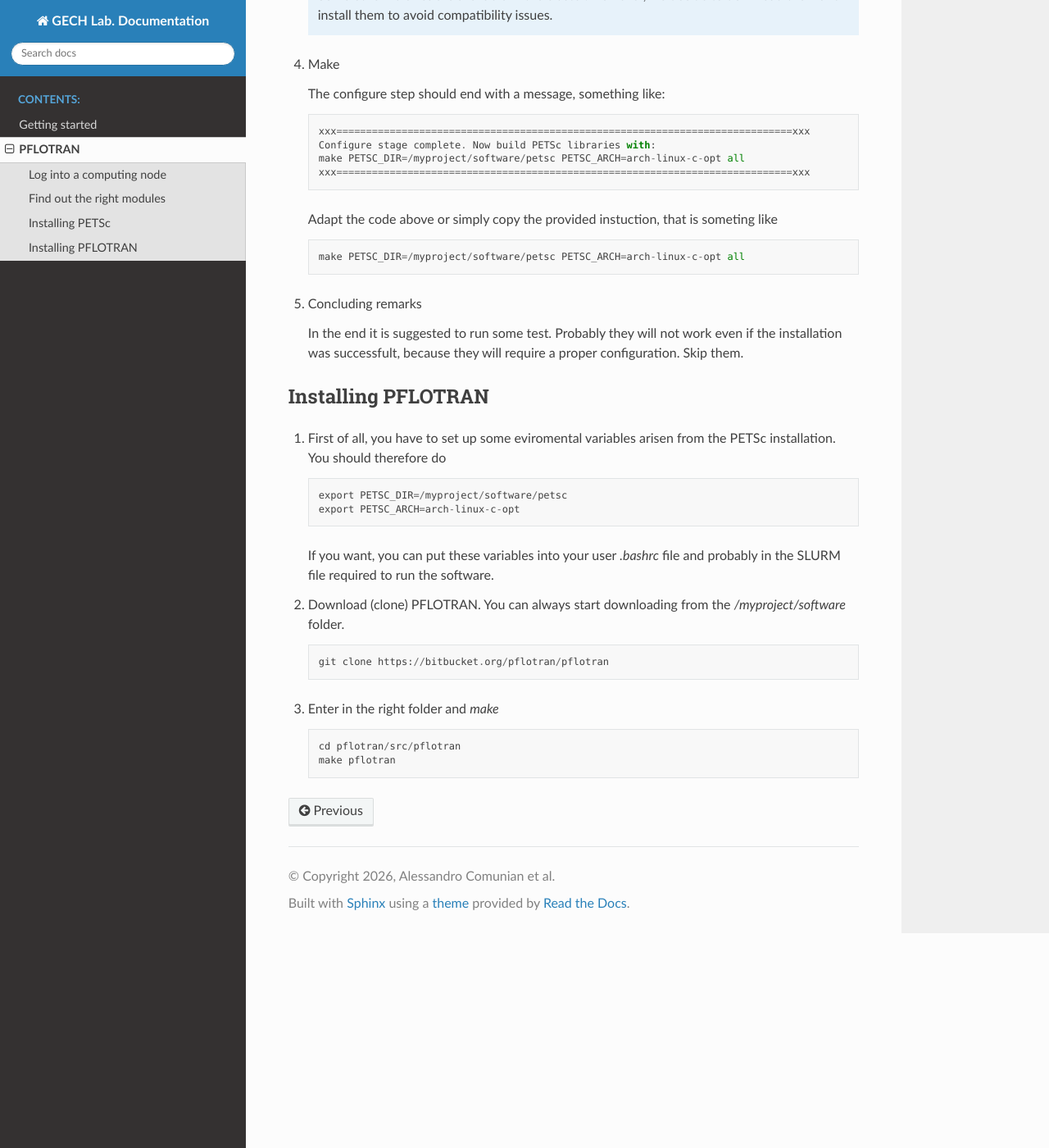
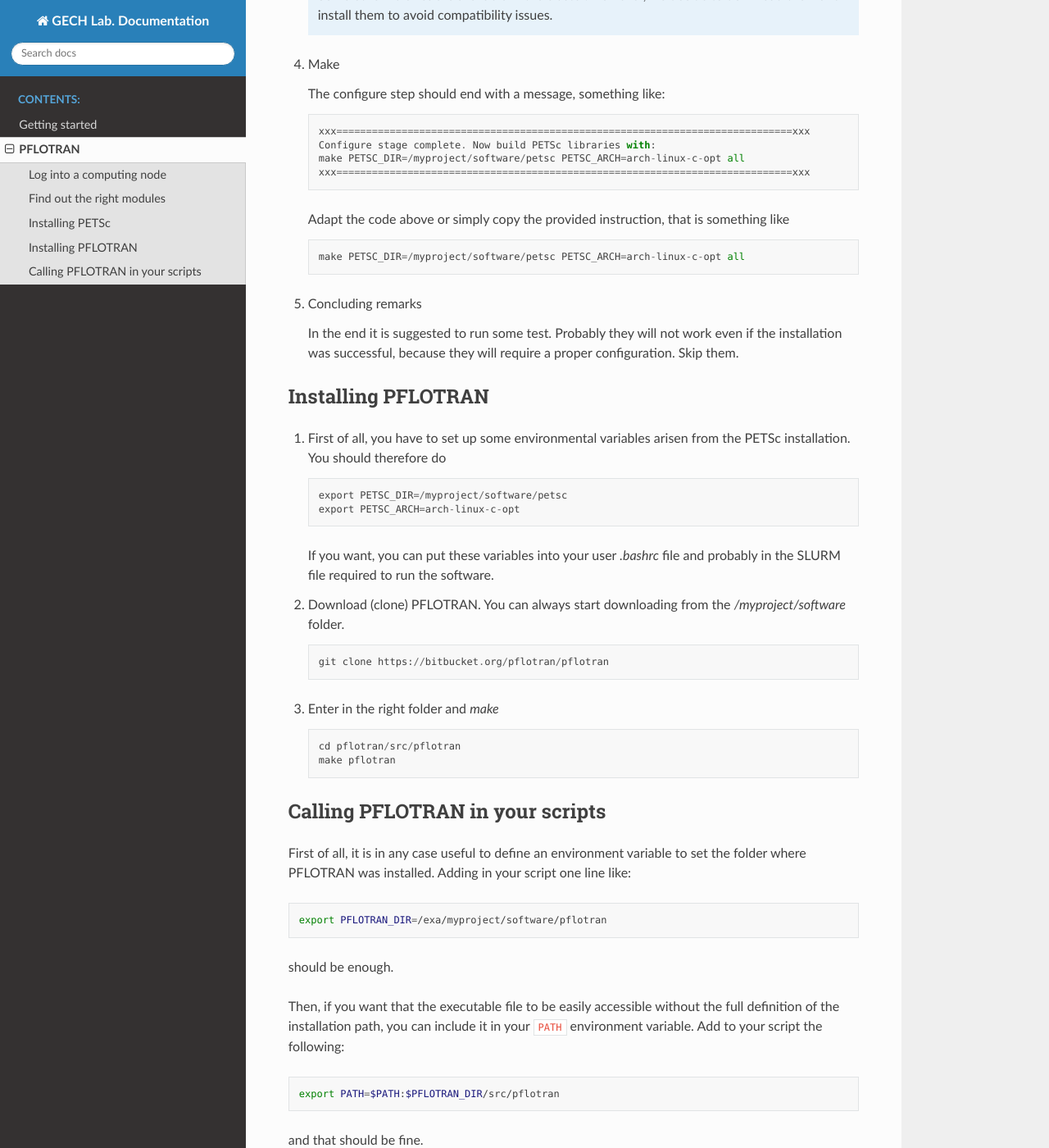
Before and after one commit to gechlab/gechlab-doc, a Sphinx documentation site: the page built from docs/software/pflotran.rst, in a window 1280 px wide and 1400 px high, scrolled down 2454 px. Shown: the whole window at 82% size. Built offline with Sphinx 7.4.7 and the Read the Docs theme 3.1.0, drawn with Linux system fonts in a browser that asks for light colours; pages that are not in the unit, such as notebooks, are missing from menus; some of the changed text lies outside the part shown.

Commit message:
Improved the how to for a script usage

```diff
--- a/docs/software/pflotran.rst
+++ b/docs/software/pflotran.rst
@@ -79,7 +79,7 @@ We then load
 .. note::
 
    By default the two aforementioned modules (`gcc` and `openmpi`) are
-   not loaded in your computing node.  You should inlcude them in the
+   not loaded in your computing node.  You should include them in the
    slurm/login script or load them manually when needed.
 
 
@@ -149,7 +149,7 @@ Installing PETSc
       make PETSC_DIR=/myproject/software/petsc PETSC_ARCH=arch-linux-c-opt all
       xxx=============================================================================xxx
 
-   Adapt the code above or simply copy the provided instuction, that is someting like
+   Adapt the code above or simply copy the provided instruction, that is something like
 
    .. code-block::
 
@@ -158,7 +158,7 @@ Installing PETSc
 5. Concluding remarks
 
    In the end it is suggested to run some test. Probably they will not
-   work even if the installation was successfult, because they will
+   work even if the installation was successful, because they will
    require a proper configuration. Skip them.
 
 
@@ -166,7 +166,7 @@ Installing PETSc
 Installing PFLOTRAN
 ------------------------------
 
-1. First of all, you have to set up some eviromental variables arisen from the PETSc installation.
+1. First of all, you have to set up some environmental variables arisen from the PETSc installation.
    You should therefore do
 
    .. code-block::
@@ -190,3 +190,29 @@ Installing PFLOTRAN
 
       cd pflotran/src/pflotran
       make pflotran
+
+
+
+
+Calling PFLOTRAN in your scripts
+-----------------------------------------------
+
+First of all, it is in any case useful to define an environment variable
+to set the folder where PFLOTRAN was installed.
+Adding in your script one line like:
+
+.. code:: bash
+
+	  export PFLOTRAN_DIR=/exa/myproject/software/pflotran
+
+should be enough.
+
+Then, if you want that the executable file to be easily accessible without the full definition of the installation path,
+you can include it in your ``PATH`` environment variable. Add to your script the
+following:
+
+.. code:: bash
+
+	  export PATH=$PATH:$PFLOTRAN_DIR/src/pflotran
+
+and that should be fine.
```
Also changed, not shown: other parts of docs/software/pflotran.rst (+6 -6 lines).
